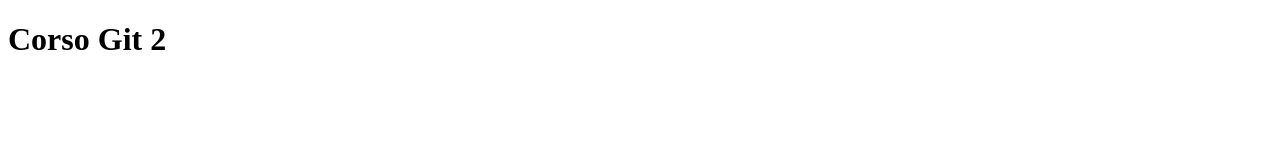
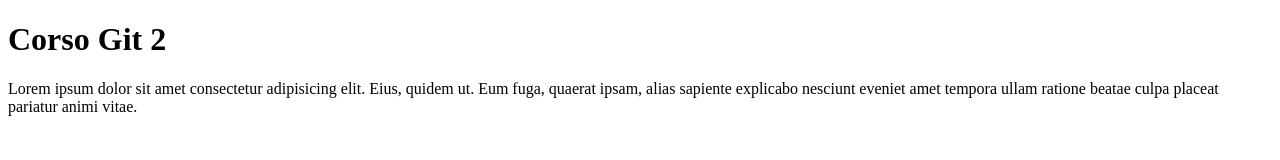
Before and after one commit to schiame/corsogit, a plain HTML site: page index.html in a window 1280 px wide. Drawn offline with Linux system fonts and the light colour scheme.

Commit message:
aggiunto testo in index

```diff
--- a/index.html
+++ b/index.html
@@ -8,5 +8,6 @@
 </head>
 <body>
     <h1>Corso Git 2</h1>
+    <p>Lorem ipsum dolor sit amet consectetur adipisicing elit. Eius, quidem ut. Eum fuga, quaerat ipsam, alias sapiente explicabo nesciunt eveniet amet tempora ullam ratione beatae culpa placeat pariatur animi vitae.</p>
 </body>
 </html>
```
